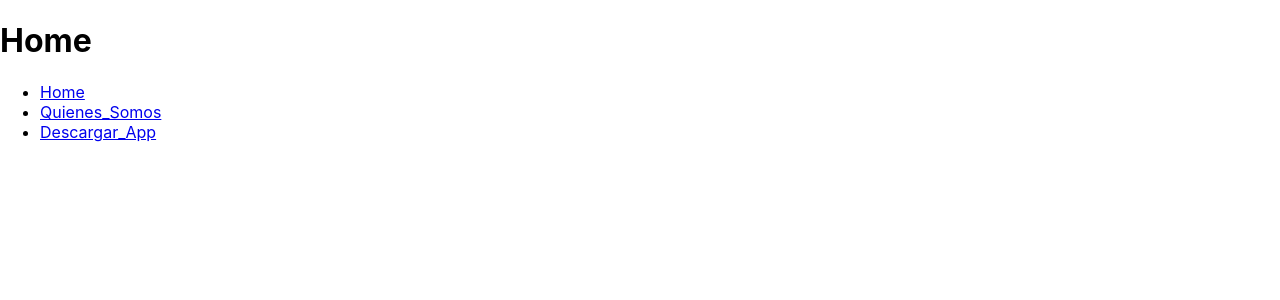
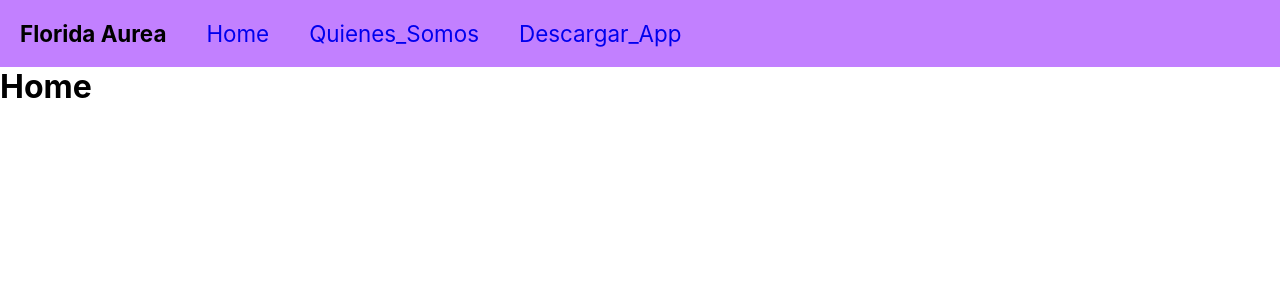
Before and after one commit to Cadogo/Aurea_PW, a React (Create React App) app in the folder aureapw/: page / in a window 1280 px wide. Shown: the top 300 px of the page. Built offline with nearby package versions, Linux system fonts and the light colour scheme.

Commit message:
Creando barra de navegación

```diff
--- a/aureapw/src/App.js
+++ b/aureapw/src/App.js
@@ -1,6 +1,6 @@
 import React from 'react';
+import Navegacion from './components/Navegacion';
 import "./index.css";
-import Navegacion from './/components/Navegacion';
 
 const App = () => {
 
--- a/aureapw/src/components/Navbar.js
+++ b/aureapw/src/components/Navbar.js
@@ -6,8 +6,11 @@ const Navbar = () => {
 
     return (
         <>
-        <nav>
+        <nav id='cabecera'>
           <ul>
+            <li>
+              <h1>Florida Aurea</h1>
+            </li>
             <li>
               <Link to="/">Home</Link>
             </li>
--- a/aureapw/src/components/Navegacion.js
+++ b/aureapw/src/components/Navegacion.js
@@ -11,12 +11,10 @@ const Navegacion = () => {
 
     return (
       <html>
-        <Home />
         <BrowserRouter>
           <Routes>
             <Route path="/" element={<Navbar />}>
-              {/* <Route index element={<Home />} />
-              <Route path="Home" element={<Home />} /> */}
+              <Route index element={<Home />} />
               <Route path="Quienes_Somos" element={<Quienes_Somos />} />
               <Route path="Descargar_App" element={<Descargar_App />} />
               <Route path="*" element={<NoPage />} />
--- a/aureapw/src/components/NoPage.js
+++ b/aureapw/src/components/NoPage.js
@@ -4,7 +4,7 @@ import "../index.css";
 const NoPage = () => {
 
     return (
-        <h1>404</h1>
+        <h1>Error: 404</h1>
     )
 };
 
--- a/aureapw/src/index.css
+++ b/aureapw/src/index.css
@@ -1,3 +1,9 @@
+*{
+  margin: 0;
+  padding: 0;
+  transition: 0.5s;
+}
+
 body {
   margin: 0;
   font-family: -apple-system, BlinkMacSystemFont, 'Segoe UI', 'Roboto', 'Oxygen',
@@ -11,3 +17,36 @@ code {
   font-family: source-code-pro, Menlo, Monaco, Consolas, 'Courier New',
     monospace;
 }
+
+#cabecera{
+  width: 100%;
+  height: 10%;
+  background-color: #C280FF;
+  display: flex;
+  align-items: center;
+}
+
+#cabecera h1{
+  float: left;
+  text-decoration: none;
+  font-size: 1.4rem;
+  display: block;
+  padding: 20px;
+}
+
+ul{
+  list-style: none;
+  display: flex;
+}
+
+li a{
+  text-decoration: none;
+  font-size: 1.4rem;
+  display: block;
+  padding: 20px;
+  float: left;
+}
+
+li a:hover{
+  background-color: #903cdf;
+}
--- a/aureapw/src/screens/Descargar_App.js
+++ b/aureapw/src/screens/Descargar_App.js
@@ -4,7 +4,9 @@ import "../index.css";
 const Descargar_App = () => {
 
     return (
-        <h1>Descargar App</h1>
+        <div>
+            <h1>Descargar App</h1>
+        </div>
     )
 };
 
--- a/aureapw/src/screens/Home.js
+++ b/aureapw/src/screens/Home.js
@@ -4,7 +4,9 @@ import "../index.css";
 const Home = () => {
 
     return (
-        <h1>Home</h1>
+        <div>
+            <h1>Home</h1>
+        </div>
     )
 };
 
--- a/aureapw/src/screens/Quienes_Somos.js
+++ b/aureapw/src/screens/Quienes_Somos.js
@@ -4,7 +4,21 @@ import "../index.css";
 const Quienes_Somos = () => {
 
     return (
-        <h1>Quienes Somos</h1>
+        <div>
+        {/* <h1>Viablidad</h1>
+        <h2>VIABILIDAD ECONÓMICA</h2>
+        <p>La viabilidad económica del proyecto es su fuerte, ya que la aplicación con su desarrollo completado se podría adaptar a otras fábricas y ayudar a las industrias a llegar a la cuarta revolución industrial. La cuarta revolución industrial se basa en una evolución de las fábricas para adaptarse al big data y la interconexión a gran escala de sistemas y dispositivos.
+Dentro de poco una fábrica sin esos avances tecnológicos estará obsoleta. Al tener que estar conectadas la aplicación es una forma sencilla en la que recibir e interpretar los datos de la fábrica.</p>
+        <p>Además la aplicación nace en el eje del mediterraneo una de las cinco zonas más importantes para España en cuanto a industria se refiere. Lo que hace que la aplicación tenga mucha clientela potencial. Un servicio parecido como Grafana cuesta 50 euros más uso para uso personal y se requiere contactar para saber el costo de grafana para una empresa. Otras aplicaciones parecidas cuestan desde 1000 hasta 1600 euros. Lo que deja una oportunidad de mercado a Aurea ya que se pueden reducir mucho los costes. También hay que tener en cuenta la inversión que aunque no se requiere una gran cantidad hace falta para los servicios remotos como servidores.</p>
+        <h2>VIABILIDAD HUMANA</h2>
+        <p>La viabilidad humana del proyecto es posible ya que aunque hay que documentarse dado el desconocimiento del protocolo mosquitto, la mayoría de conocimientos ya los tenemos y no es un problema.</p>
+        <h2>VIABILIDAD TÉCNICA</h2>
+        <p>La viabilidad técnica del proyecto es posible, ya las herramientas que hemos utilizado para hacer el proyecto integrado, han sido las siguientes:
+React Native: esta herramienta la hemos utilizado, para crear la aplicación, que será la base de nuestro proyecto integrado.
+Mosquito Broker MQTT: esta herramienta la hemos utilizado para conectar las variables que nosotros recibimos a través de los sensores y mostrarlo en tiempo real en nuestra aplicación.
+Java: esta herramienta la hemos utilizado para crear una API de prueba y comprobar si la aplicación funciona correctamente.
+Todas las herramientas que hemos utilizado las hemos testeado nosotros mismos, para saber si todo funciona correctamente.</p> */}
+        </div>
     )
 };
 
```
Also changed, not shown: aureapw/src/assets/img/logo.png (added).
